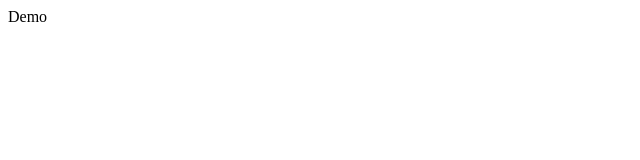
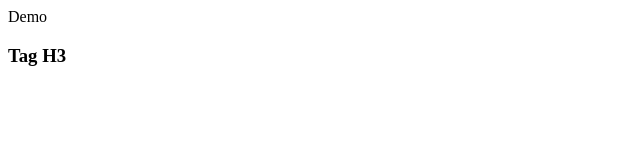
Before and after one commit to quando2299/demohjhj, a plain HTML site: page index.html in a window 1280 px wide. Shown: the full height of the page, 0-640 px from the left. Drawn offline with Linux system fonts and the light colour scheme.

Commit message:
add h3 tag

```diff
--- a/index.html
+++ b/index.html
@@ -1 +1,3 @@
 <p>Demo</p>
+
+<h3>Tag H3</h3>
```
